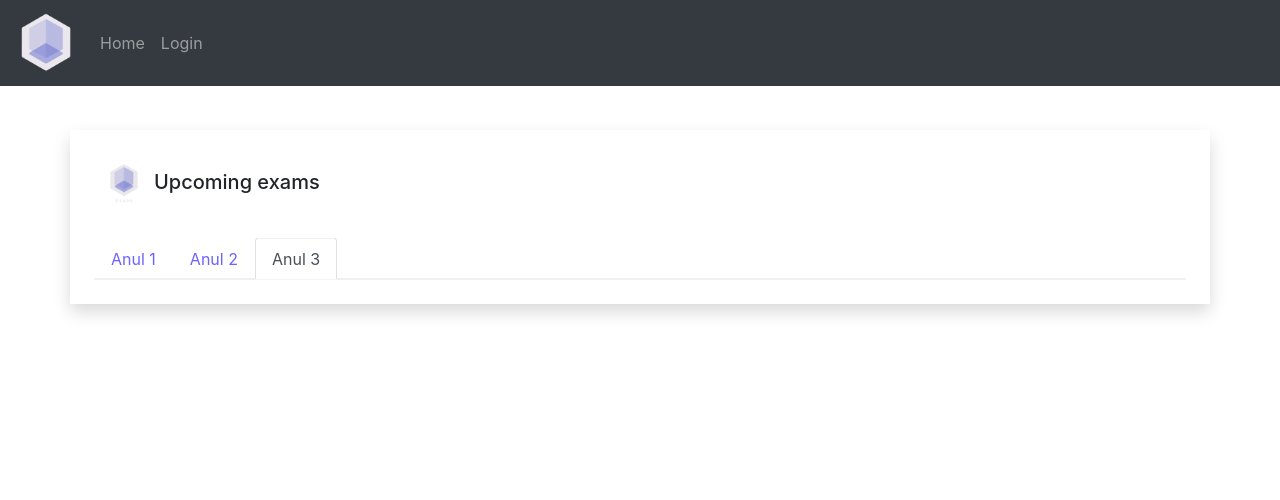
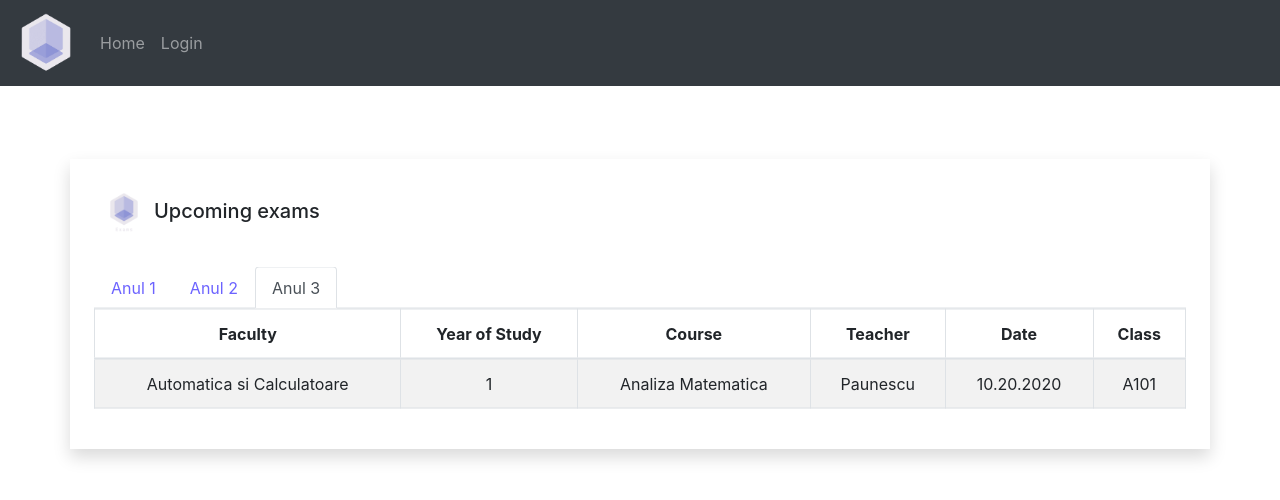
Before and after one commit to IBM-G5/summer-project, a React (Create React App) app in the folder frontend/: page /guest in a window 1280 px wide. Both pictures are taken after a click on the tab "Anul 3". Shown: the top 500 px of the page. Built offline with nearby package versions, Linux system fonts and the light colour scheme.

Commit message:
GuestPage Update

```diff
--- a/frontend/src/components/GuestPageContainer.js
+++ b/frontend/src/components/GuestPageContainer.js
@@ -68,7 +68,32 @@ class GuestPageContainer extends Component {
               </tbody>
             </Table>
           </Tab>
-          <Tab eventKey="an3" title="Anul 3" ></Tab>
+          <Tab eventKey="an3" title="Anul 3" >
+          <Table striped bordered hover>
+              <thead>
+                <tr>
+                  <th>Faculty</th>
+                  <th>Year of Study</th>
+                  <th>Course</th>
+                  <th>Teacher</th>
+                  <th>Date</th>
+                  <th>Class</th>
+                </tr>
+              </thead>
+
+              <tbody>
+                <tr>
+                  <td>Automatica si Calculatoare</td>
+                  <td>1</td>
+                  <td>Analiza Matematica</td>
+                  <td>Paunescu</td>
+                  <td>10.20.2020</td>
+                  <td>A101</td>
+                </tr>
+
+              </tbody>
+            </Table>
+          </Tab>
         </Tabs>
       </Container>
     );
```
